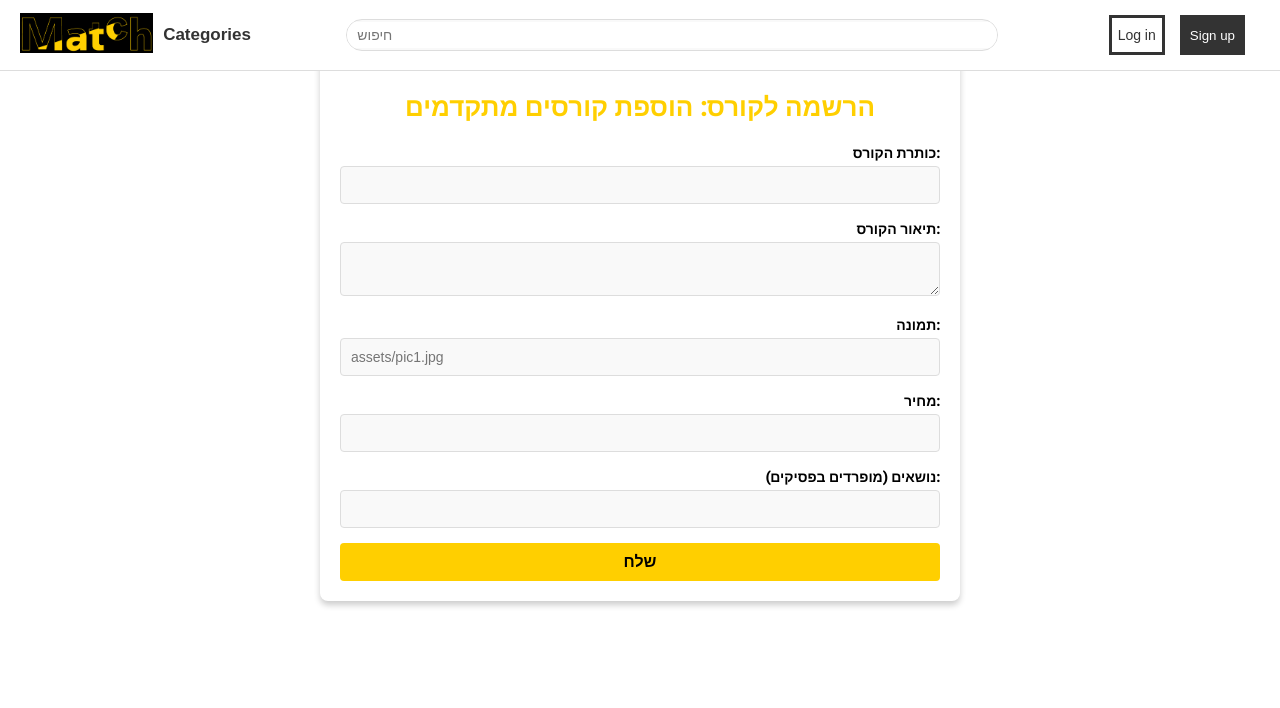
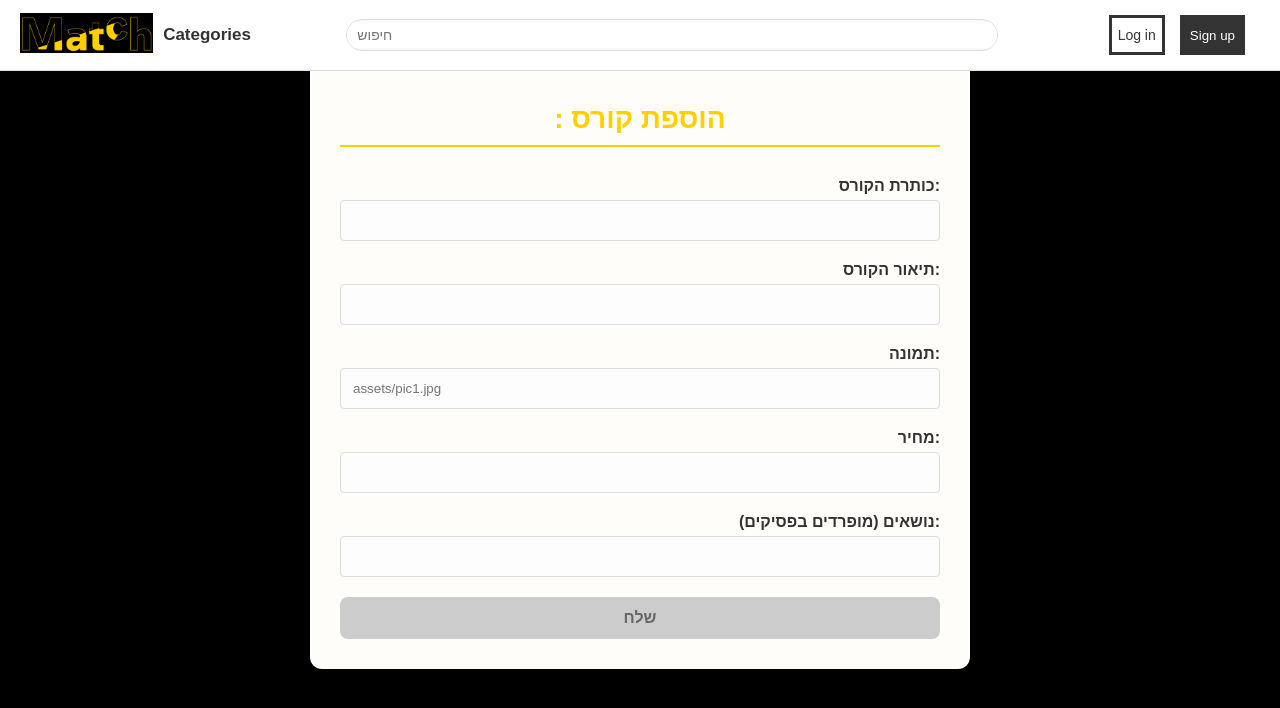
Before and after one commit to Rachel-Sandomirsky/Stagecraft-Technology-front, an Angular app in the folder menkes-front/: page /add-course in a window 1280 px wide. Shown: the top 708 px of the page. Built offline with nearby package versions, Linux system fonts and the light colour scheme.

Commit message:
add tabs and change design

```diff
--- a/menkes-front/src/app/app-routing.module.ts
+++ b/menkes-front/src/app/app-routing.module.ts
@@ -5,6 +5,7 @@ import { RegisterComponent } from './components/register/register.component';
 import { CourseDetailsComponent } from './components/course-details/course-details.component';
 import { DashboardComponent } from './components/dashboard/dashboard.component';
 import { AddCourseComponent } from './components/add-course/add-course.component';
+import { DeshboardCoursesListComponent } from './components/deshboard-courses-list/deshboard-courses-list.component';
 
 export const routes: Routes = [
   { path: '', component: CourseListComponent }, // ברירת מחדל ל-Dashboard
@@ -13,6 +14,7 @@ export const routes: Routes = [
   { path: 'register/:course', component: RegisterComponent },
   { path: 'courses', component: CourseListComponent },
   { path: 'add-course', component: AddCourseComponent },
+  {path:'dashboard-courses',component:DeshboardCoursesListComponent}
 ];
 
 @NgModule({
--- a/menkes-front/src/app/app.module.ts
+++ b/menkes-front/src/app/app.module.ts
@@ -18,6 +18,7 @@ import { AddCourseComponent } from './components/add-course/add-course.component
 // import { ApiKeyInterceptor } from './interceptors/api-key.interceptor';
 import { DashboardComponent } from './components/dashboard/dashboard.component';
 import { MatTabsModule } from '@angular/material/tabs';
+import { DeshboardCoursesListComponent } from './components/deshboard-courses-list/deshboard-courses-list.component';
 
 
 @NgModule({
@@ -29,7 +30,8 @@ import { MatTabsModule } from '@angular/material/tabs';
     CourseDetailsComponent,
     SearchBarComponent,
     AddCourseComponent,
-    DashboardComponent
+    DashboardComponent,
+    DeshboardCoursesListComponent
   ],
   imports: [
     BrowserModule,
--- a/menkes-front/src/app/components/add-course/add-course.component.css
+++ b/menkes-front/src/app/components/add-course/add-course.component.css
@@ -1,74 +1,86 @@
-/* עיצוב כללי */
-body {
-  font-family: var(--font-family, "Arial", sans-serif);
-  background-color: var(--color-white);
-  color: var(--color-black);
-  margin: 0;
-  padding: 0;
-  direction: rtl; /* תמיכה בעברית */
-}
-
+/* סגנון כולל לטופס */
 .add-course {
   max-width: 600px;
   margin: 50px auto;
-  padding: 20px;
-  border-radius: 8px;
-  background-color: var(--color-white);
-  box-shadow: 0 4px 6px rgba(0, 0, 0, 0.2);
+  padding: 30px;
+  border-radius: 12px;
+  background-color: #fffdfa;
+  box-shadow: 0 8px 16px rgba(0, 0, 0, 0.1);
   text-align: right;
+  animation: fadeIn 1s ease-out;
 }
 
+/* כותרת */
 h2 {
   text-align: center;
-  color: #ffcf00; /* צהוב */
-  font-size: 26px;
+  color: #ffcf00;
+  font-size: 28px;
   font-weight: bold;
-  margin-bottom: 20px;
+  margin-bottom: 30px;
+  border-bottom: 2px solid #ffcf00;
+  padding-bottom: 10px;
 }
 
-/* עיצוב תוויות ושדות */
+/* תוויות */
 form label {
-  font-size: 14px;
+  display: block;
+  margin-bottom: 5px;
   font-weight: bold;
-  margin-bottom: 5px;
-  display: inline-block;
-  color: var(--color-black);
+  color: #333;
 }
 
-form input,
-form textarea {
+/* שדות input */
+form input {
   width: 100%;
-  padding: 10px;
-  margin-bottom: 15px;
+  padding: 12px;
+  margin-bottom: 20px;
   border: 1px solid #ddd;
   border-radius: 4px;
-  font-size: 14px;
   box-sizing: border-box;
-  background-color: #f9f9f9;
+  background-color: #fdfdfd;
+  transition: all 0.3s ease-in-out;
 }
 
-form input:focus,
-form textarea:focus {
+form input:focus {
+  border-color: #ffcf00;
+  box-shadow: 0 0 4px rgba(255, 207, 0, 0.7);
   outline: none;
-  border: 1px solid #ffcf00; /* מסגרת צהובה בפוקוס */
-  box-shadow: 0 0 4px #ffcf00;
 }
 
-
-
+/* כפתור שליחה */
 button[type="submit"] {
-  background-color: #ffcf00; /* כפתור צהוב */
+  background-color: #ffcf00;
   color: #000;
   font-size: 16px;
   font-weight: bold;
   width: 100%;
-  padding: 10px;
+  padding: 12px;
   border: none;
-  border-radius: 4px;
+  border-radius: 8px;
   cursor: pointer;
+  transition: all 0.3s ease-in-out;
 }
 
-button[type="submit"]:hover {
+button[type="submit"]:disabled {
+  background-color: #ccc;
+  color: #666;
+  cursor: not-allowed;
+}
+
+button[type="submit"]:hover:enabled {
   background-color: #000;
   color: #ffcf00;
+  transform: scale(1.05);
 }
+
+/* אנימציית Fade-In */
+@keyframes fadeIn {
+  from {
+    opacity: 0;
+    transform: translateY(-20px);
+  }
+  to {
+    opacity: 1;
+    transform: translateY(0);
+  }
+}
--- a/menkes-front/src/app/components/add-course/add-course.component.html
+++ b/menkes-front/src/app/components/add-course/add-course.component.html
@@ -1,16 +1,16 @@
 <div class="add-course">
-  <h2>הרשמה לקורס: הוספת קורסים מתקדמים</h2>
+  <h2> : הוספת קורס</h2>
   <form [formGroup]="courseForm" (ngSubmit)="onSubmit()">
     <!-- כותרת -->
     <div>
       <label for="title">כותרת הקורס:</label>
-      <input id="title" formControlName="title" type="text" />
+      <input id="title" formControlName="title" type="text" required />
     </div>
 
     <!-- תיאור -->
     <div>
       <label for="description">תיאור הקורס:</label>
-      <textarea id="description" formControlName="description"></textarea>
+      <input id="description" formControlName="description" type="text" required />
     </div>
 
     <!-- תמונה -->
@@ -21,22 +21,23 @@
         formControlName="image"
         type="text"
         placeholder="assets/pic1.jpg"
+        required
       />
     </div>
 
     <!-- מחיר -->
     <div>
       <label for="price">מחיר:</label>
-      <input id="price" formControlName="price" type="number" />
+      <input id="price" formControlName="price" type="number" required />
     </div>
 
     <!-- נושאים -->
     <div>
-      <label for="topicsInput"> (מופרדים בפסיקים) נושאים:</label>
-      <input id="topicsInput" formControlName="topicsInput" type="text" />
+      <label for="topicsInput">נושאים (מופרדים בפסיקים):</label>
+      <input id="topicsInput" formControlName="topicsInput" type="text" required />
     </div>
 
-    <!-- כפתורים -->
+    <!-- כפתור -->
     <button type="submit" [disabled]="courseForm.invalid">שלח</button>
   </form>
 </div>
--- a/menkes-front/src/app/components/dashboard/dashboard.component.css
+++ b/menkes-front/src/app/components/dashboard/dashboard.component.css
@@ -1,62 +1,101 @@
+/* כלליים */
+body {
+  font-family: "Assistant", Arial, sans-serif;
+  text-align: center;
+  margin: 0;
+  padding: 0;
+  background-color: black; /* צבע רקע עדין וקל יותר */
+}
+
+/* דשבורד */
 .dashboard-container {
   width: 90%;
   max-width: 1200px;
   margin: 0 auto;
-  text-align: center;
   padding: 5%;
-  background: linear-gradient(to bottom right, #ffcf00, #fff7d6);
   border-radius: 10px;
   box-shadow: 0 4px 6px rgba(0, 0, 0, 0.1);
+  background-color: #fff;
 }
 
 .dashboard-header {
-  text-align: center;
   margin-bottom: 5%;
-  color: #333;
-  font-family: 'Assistant', Arial, sans-serif;
 }
 
 .dashboard-header h1 {
-  font-size: 3em;
+  font-size: 2.5em;
   margin: 0;
-  color: #000;
+  color: #2a3d4f; /* צבע כהה אך לא שחור */
 }
 
 .dashboard-header p {
   font-size: 1.2em;
-  color: #666;
-  margin: 10px 0 0;
+  color: #7b8d9e; /* צבע אפור-כחול בהיר */
+  margin-top: 10px;
 }
 
+/* טאב */
 .tabs {
   display: flex;
   justify-content: center;
-  gap: 2%;
+  gap: 3%; /* הגדלת המרווח בין הטאבים */
   margin-bottom: 5%;
 }
-
 .tab-button {
-  background-color: #ffcf00;
-  color: #000;
+  background: none;
   border: none;
-  padding: 2% 4%;
-  font-size: 1.2em;
-  border-radius: 5px;
+  padding: 12px 25px; /* הגדלתי את הפדינגים */
+  font-size: 18px; /* הגדלתי את גודל הפונט */
+  color: #4a6572;
   cursor: pointer;
-  transition: transform 0.2s, box-shadow 0.2s;
+  transition: all 0.3s ease;
+  position: relative;
+  font-weight: normal;
+  letter-spacing: 0.5px; /* הוספתי ריווח בין האותיות כדי לשפר את הקריאות */
 }
 
+/* הדגשה של הטאב הנבחר או כאשר עוברים עליו */
+.tab-button.active,
 .tab-button:hover {
-  transform: translateY(-2px);
-  box-shadow: 0 4px 8px rgba(0, 0, 0, 0.2);
+  color: #ffcf00; /* צבע צהוב בהיר */
+  font-weight: bold;
 }
 
+/* פס תחתון כאשר הטאב פעיל */
+.tab-button::after {
+  content: "";
+  position: absolute;
+  width: 100%;
+  height: 3px;
+  background-color: #ffcf00; /* צבע צהוב כהה */
+  bottom: 0;
+  left: 0;
+  transform: scaleX(0);
+  transform-origin: bottom right;
+  transition: transform 0.3s ease;
+}
+
+.tab-button.active::after {
+  transform: scaleX(1);
+  transform-origin: bottom left;
+}
+
+/* תוכן */
 .content-box {
   background-color: #fff;
   color: #333;
   padding: 5%;
   border-radius: 5px;
   box-shadow: 0 2px 4px rgba(0, 0, 0, 0.1);
+  font-family: "Assistant", Arial, sans-serif;
   text-align: center;
-  font-family: 'Assistant', Arial, sans-serif;
 }
+
+/* כל תוכן של טאב */
+.tab-content {
+  display: none;
+}
+
+.tab-content.active {
+  display: block;
+}
--- a/menkes-front/src/app/components/dashboard/dashboard.component.ts
+++ b/menkes-front/src/app/components/dashboard/dashboard.component.ts
@@ -8,13 +8,9 @@ import { Router } from '@angular/router';
 })
 export class DashboardComponent {
   activeTab: string = 'requests';
-
   constructor(private router: Router) {}
 
   selectTab(tab: string) {
     this.activeTab = tab;
   }
-  navigateToAddCourse() {
-    this.router.navigate(['/add-course']);
-  }
 }
--- /dev/null
+++ b/menkes-front/src/app/components/deshboard-courses-list/deshboard-courses-list.component.css
@@ -0,0 +1,77 @@
+.courses-container {
+    background-color: #ffffff;
+    color: #000000;
+    border: 1px solid #ddd;
+    border-radius: 8px;
+    padding: 20px;
+    width: 80%;
+    margin: 0 auto;
+    font-family: Arial, sans-serif;
+
+    .course-list-title {
+      font-size: 2.5em; /* גודל כותרת גדול */
+      font-weight: bold;
+      color: #333; /* צבע טקסט כהה */
+      text-align: center; /* יישור למרכז */
+      margin-bottom: 20px; /* רווח תחתון */
+      transition: transform 0.3s ease; /* אנימציה של שינוי גודל */
+    }
+
+    /* שינוי גודל הכותרת כשהיא במצב hover */
+    .course-list-title:hover {
+      transform: scale(1.1); /* הגדלת הגודל ב-10% */
+      color: #ffcf00; /* שינוי צבע הכותרת לצהוב */
+    }
+
+    .add-course {
+      text-align: right;
+      margin-bottom: 15px;
+
+      button {
+        background-color: #ffcf00;
+        color: #000;
+        border: none;
+        border-radius: 5px;
+        padding: 10px 15px;
+        cursor: pointer;
+        font-size: 16px;
+        font-weight: bold;
+        display: flex;
+        align-items: center;
+
+        .plus-icon {
+          font-size: 24px;
+          margin-right: 5px;
+        }
+
+        &:hover {
+          background-color: #d4ac0d;
+        }
+      }
+    }
+
+    .courses-list {
+      list-style: none;
+      padding: 0;
+
+      .course-item {
+        border: 1px solid #ffcf00;;
+        margin: 10px 0;
+        padding: 15px;
+        border-radius: 5px;
+        background-color: #fff;
+        box-shadow: 0 2px 4px rgba(0, 0, 0, 0.1);
+
+        .course-name {
+          font-size: 20px;
+          color: #000;
+          margin: 0;
+        }
+
+        .course-description {
+          font-size: 14px;
+          color: #333;
+        }
+      }
+    }
+  }
--- /dev/null
+++ b/menkes-front/src/app/components/deshboard-courses-list/deshboard-courses-list.component.html
@@ -0,0 +1,16 @@
+<div class="courses-container" dir="rtl">
+  <div class="course-list-title">רשימת הקורסים</div>
+
+  <div class="add-course">
+    <button (click)="onAddCourseClick()">
+      <span class="plus-icon">+</span> הוספת קורס חדש
+    </button>
+  </div>
+
+  <ul class="courses-list">
+    <li *ngFor="let course of courses" class="course-item">
+      <h2 class="course-name">{{ course.title }}</h2>
+      <p class="course-description">{{ course.description }}</p>
+    </li>
+  </ul>
+</div>
--- /dev/null
+++ b/menkes-front/src/app/components/deshboard-courses-list/deshboard-courses-list.component.ts
@@ -0,0 +1,25 @@
+import { Component, EventEmitter, OnInit, Output } from '@angular/core';
+import { Router } from '@angular/router';
+import { Course } from 'src/app/models/course';
+import { CourseService } from 'src/app/services/course.service';
+
+@Component({
+  selector: 'app-deshboard-courses-list',
+  templateUrl: './deshboard-courses-list.component.html',
+  styleUrls: ['./deshboard-courses-list.component.css']
+})
+export class DeshboardCoursesListComponent implements OnInit {
+  courses: Course[] = []
+  @Output() addCourse = new EventEmitter<void>();  // אירוע להוספת קורס
+
+
+  constructor(private courseService: CourseService,private router: Router) {}
+  ngOnInit(): void {
+    this.courseService.getCourses().subscribe((data)=>{this.courses=data},err=>{console.log(err);
+    })
+  }
+
+  onAddCourseClick() {
+    this.addCourse.emit();
+  }
+}
```
Also changed, not shown: menkes-front/src/app/components/course-list/course-list.component.css (+8 -4 lines), menkes-front/src/app/components/dashboard/dashboard.component.html (+21 -4 lines), 2 other files (tests, documents, lock files or other folders).
